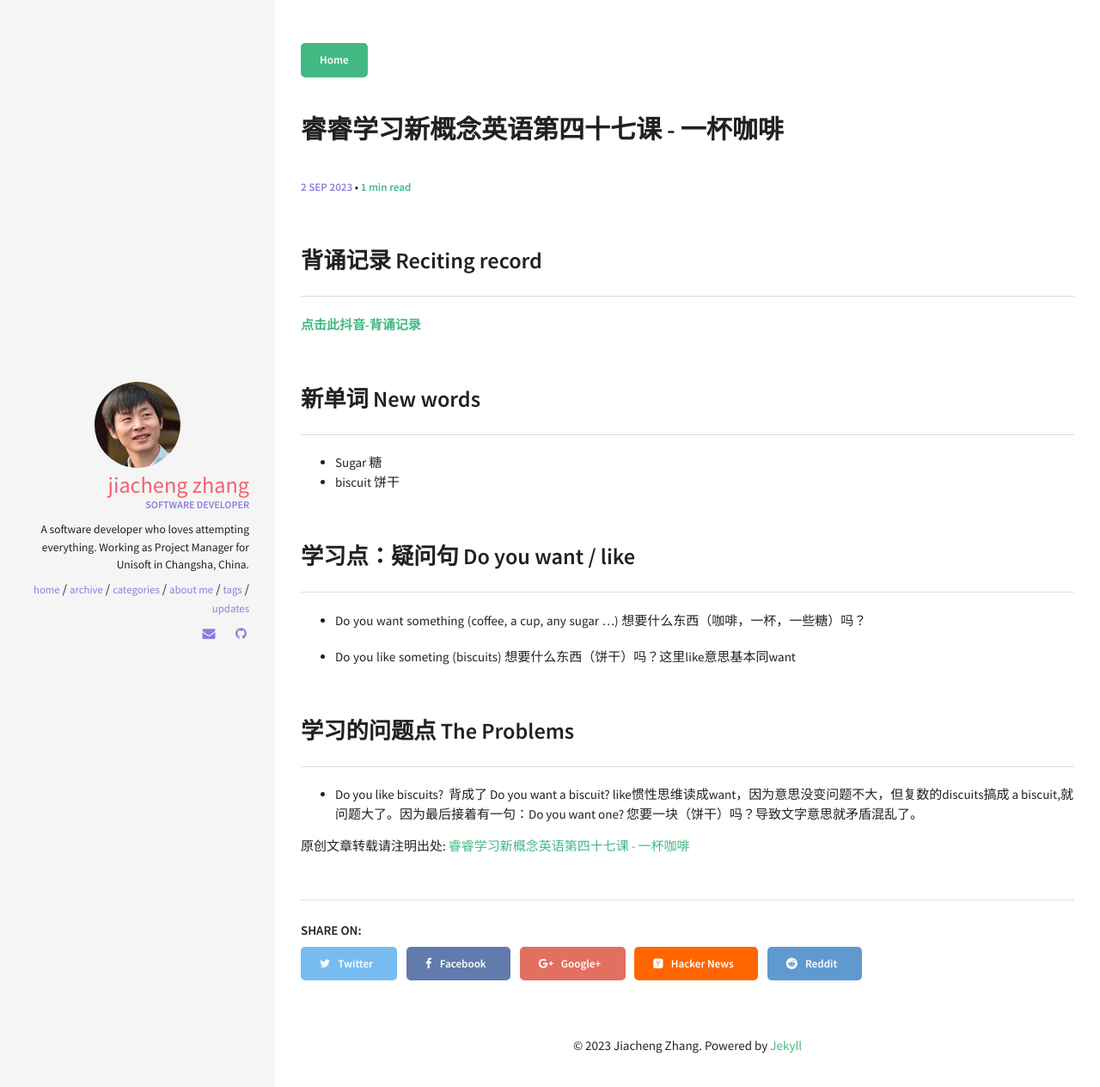
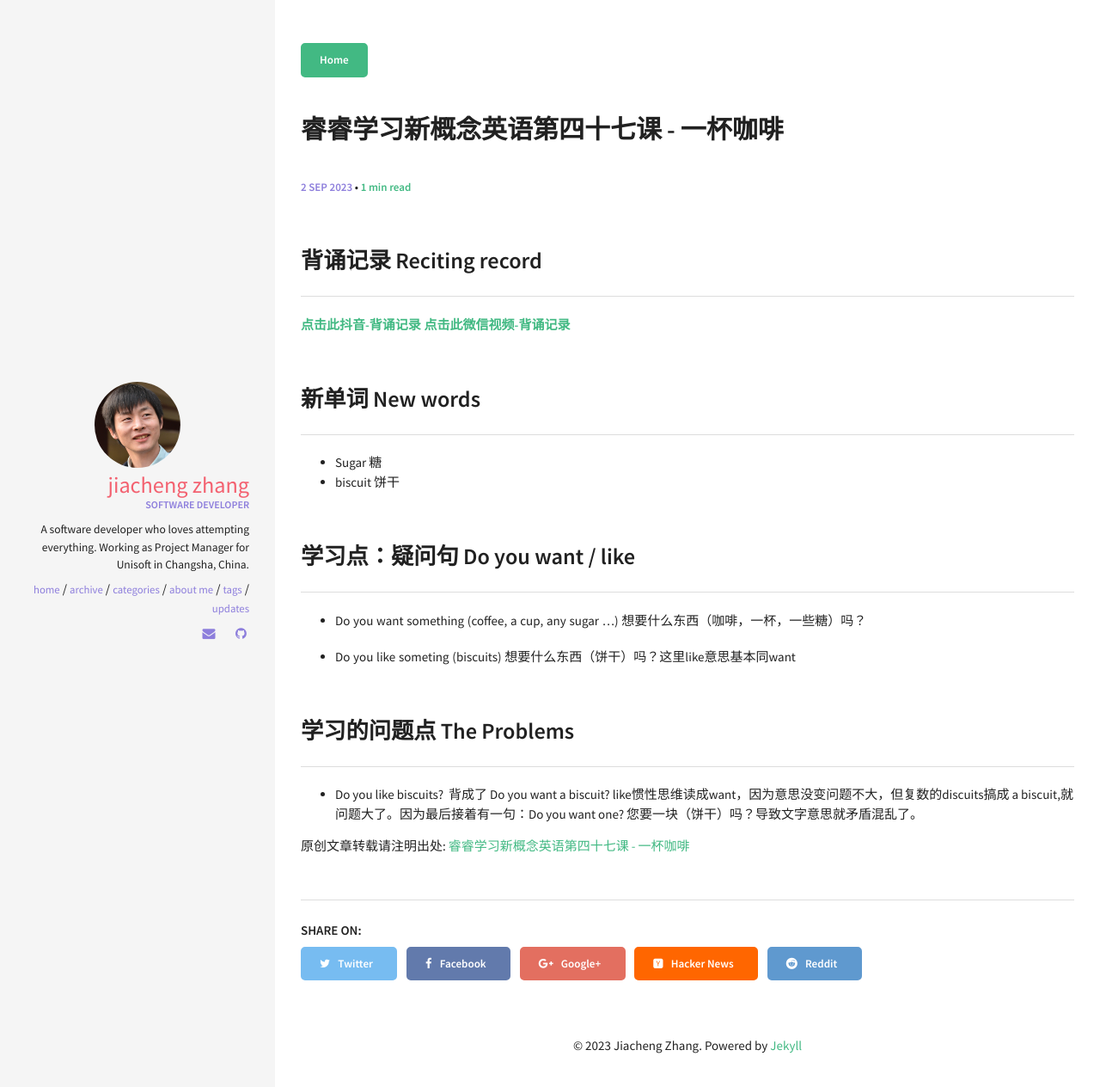
Before and after one commit to zhangjiacheng/zhangjiacheng.github.io, a Jekyll site: the page built from _posts/2023-09-02-EnglishLearningRuirui001.md, in a window 1280 px wide. Shown: the top 1264 px of the page at 86% size. Built offline with Jekyll 4.4.1, drawn with Linux system fonts in a browser that asks for light colours.

Commit message:
test wechat video play

```diff
--- a/_posts/2023-09-02-EnglishLearningRuirui001.md
+++ b/_posts/2023-09-02-EnglishLearningRuirui001.md
@@ -9,6 +9,7 @@ tag: English Learning
 ## 背诵记录 Reciting record
 
 <a href="https://v.douyin.com/ieFyV1mE/"><b>点击此抖音-背诵记录</b></a>
+<a href="https://weixin.qq.com/sph/AHCOTX"><b>点击此微信视频-背诵记录</b></a>
 
 ## 新单词 New words
 - Sugar 糖
```
